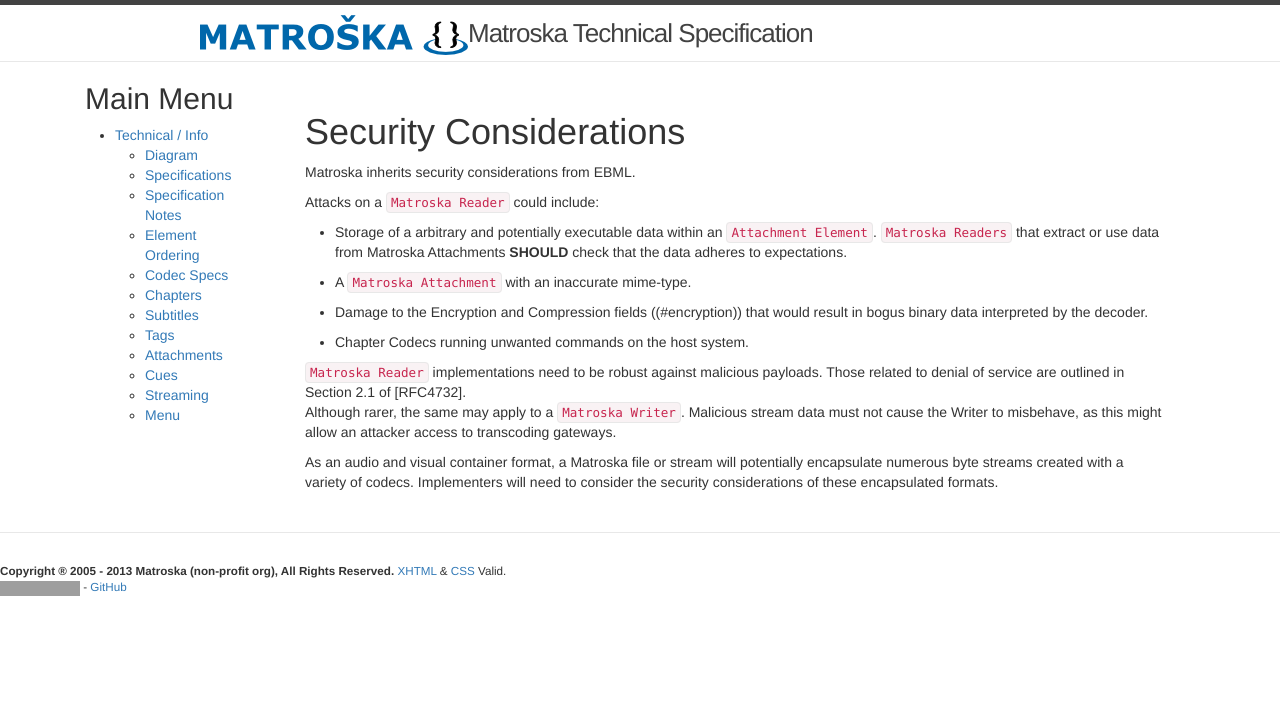
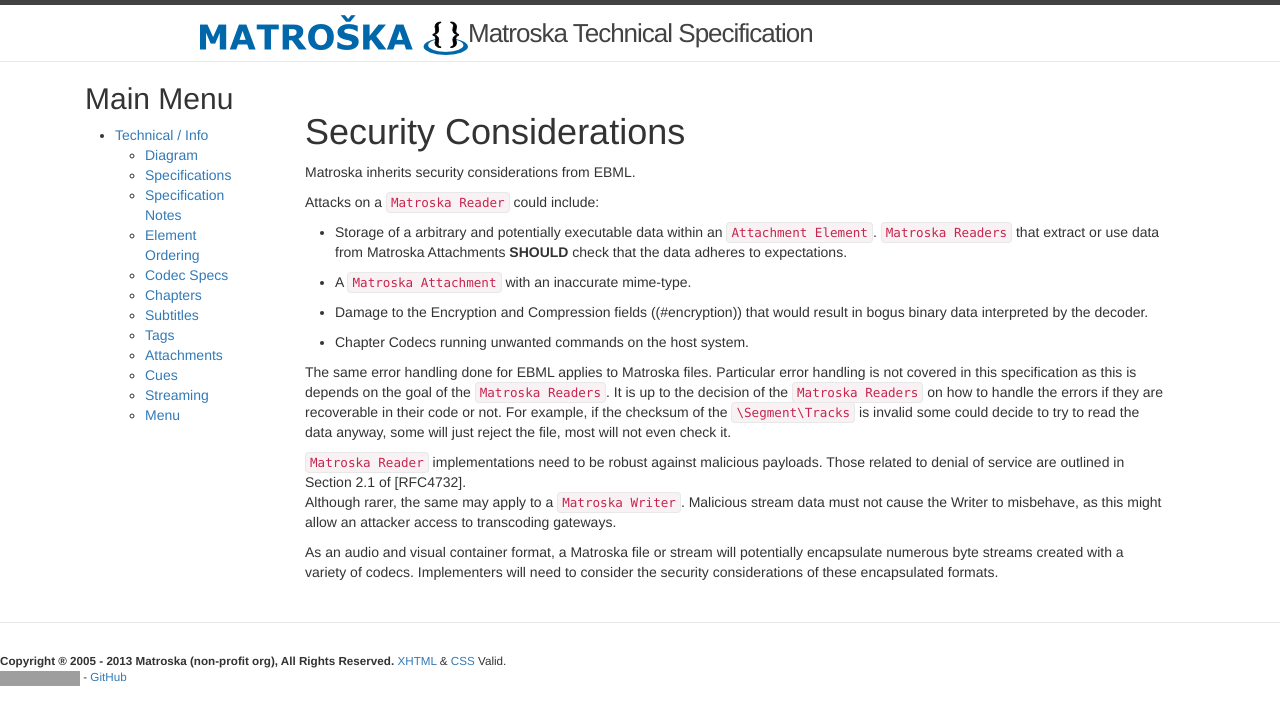
Before and after one commit to ietf-wg-cellar/matroska-specification, a Jekyll site: the page built from matroska_security.md, in a window 1280 px wide. Shown: the top 725 px of the page. Built offline with Jekyll 4.4.1, drawn with Linux system fonts in a browser that asks for light colours; our own code applies the rules of GitHub Pages for plain Markdown files; grey boxes are pictures that could not be loaded.

Commit message:
Add a section on error handling in Security Considerations
Co-authored-by: Zaheduzzaman Sarker <zaheduzzaman.sarker@ericsson.com>

```diff
--- a/matroska_security.md
+++ b/matroska_security.md
@@ -15,6 +15,12 @@
 
 * Chapter Codecs running unwanted commands on the host system.
 
+The same error handling done for EBML applies to Matroska files.
+Particular error handling is not covered in this specification as this is depends on the goal of the `Matroska Readers`.
+It is up to the decision of the `Matroska Readers` on how to handle the errors if they are recoverable in their code or not.
+For example, if the checksum of the `\Segment\Tracks` is invalid some could decide to try to read the data anyway,
+some will just reject the file, most will not even check it.
+
 `Matroska Reader` implementations need to be robust against malicious payloads.
 Those related to denial of service are outlined in Section 2.1 of [RFC4732].
 Although rarer, the same may apply to a `Matroska Writer`.  Malicious stream data
```
